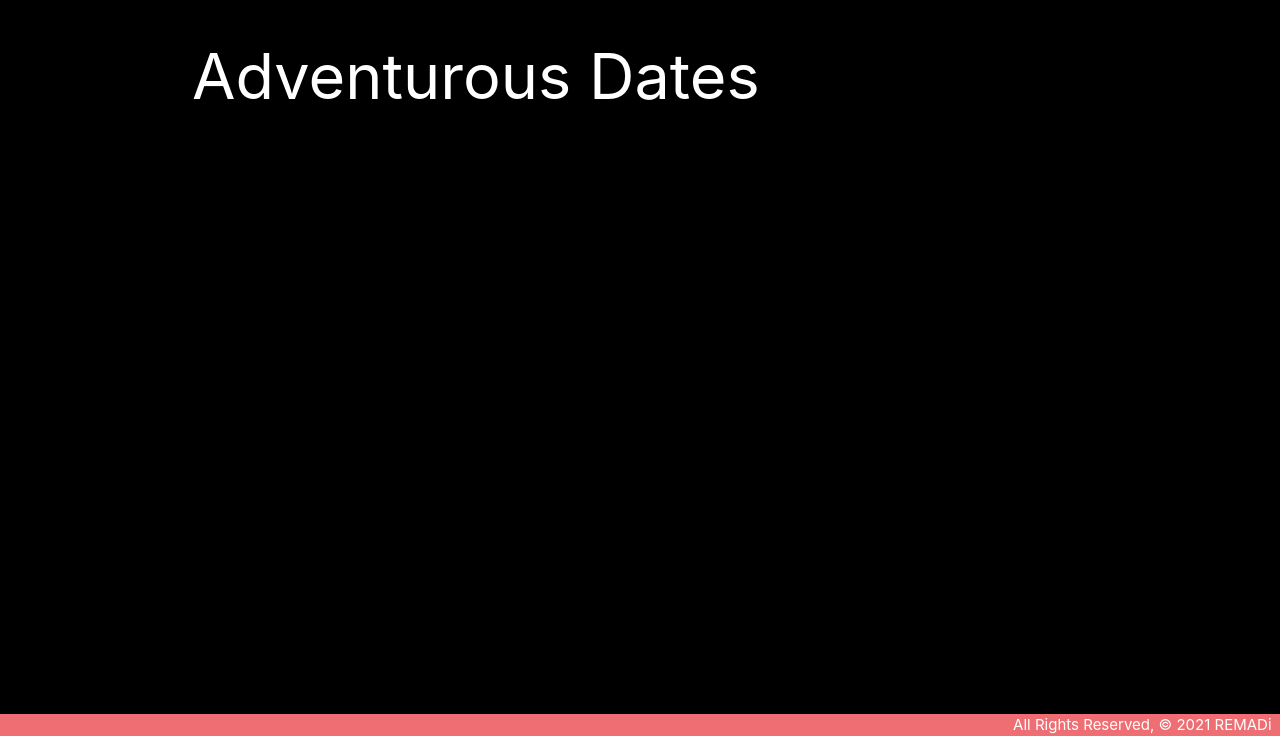
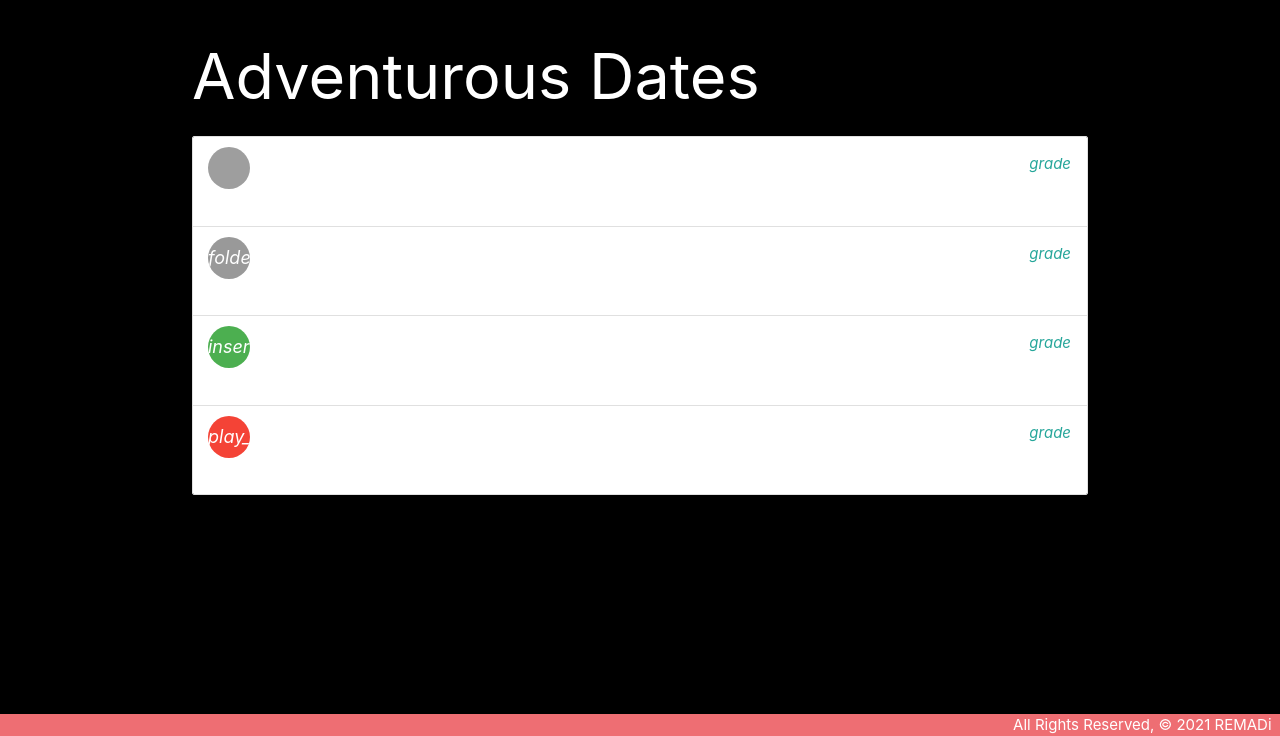
Before and after one commit to mantezana1998/remadi, a Django app: template main_app/templates/dates/detail.html in a window 1280 px wide. Shown: the part 64-800 px from the top of the page. Run offline with Django 3.2, Linux system fonts and the light colour scheme; the template is opened without the code that fills it, so the values that code supplies are empty; grey boxes are pictures that could not be loaded.

Commit message:
details ui update

```diff
--- a/main_app/static/css/style.css
+++ b/main_app/static/css/style.css
@@ -14,6 +14,9 @@
     background-color: white;
 }
 
+#card-content {
+    color: black;
+}
 footer.page-footer {
     padding-top: 0;
     text-align: right;
--- a/main_app/templates/dates/detail.html
+++ b/main_app/templates/dates/detail.html
@@ -3,6 +3,39 @@
 {% block content %}
 
 <h1>Adventurous Dates</h1>
-
+<ul class="collection">
+    <li class="collection-item avatar">
+      <img src="images/yuna.jpg" alt="" class="circle">
+      <span class="title">Title</span>
+      <p>First Line <br>
+         Second Line
+      </p>
+      <a href="#!" class="secondary-content"><i class="material-icons">grade</i></a>
+    </li>
+    <li class="collection-item avatar">
+      <i class="material-icons circle">folder</i>
+      <span class="title">Title</span>
+      <p>First Line <br>
+         Second Line
+      </p>
+      <a href="#!" class="secondary-content"><i class="material-icons">grade</i></a>
+    </li>
+    <li class="collection-item avatar">
+      <i class="material-icons circle green">insert_chart</i>
+      <span class="title">Title</span>
+      <p>First Line <br>
+         Second Line
+      </p>
+      <a href="#!" class="secondary-content"><i class="material-icons">grade</i></a>
+    </li>
+    <li class="collection-item avatar">
+      <i class="material-icons circle red">play_arrow</i>
+      <span class="title">Title</span>
+      <p>First Line <br>
+         Second Line
+      </p>
+      <a href="#!" class="secondary-content"><i class="material-icons">grade</i></a>
+    </li>
+  </ul>
 
 {% endblock %}
```
